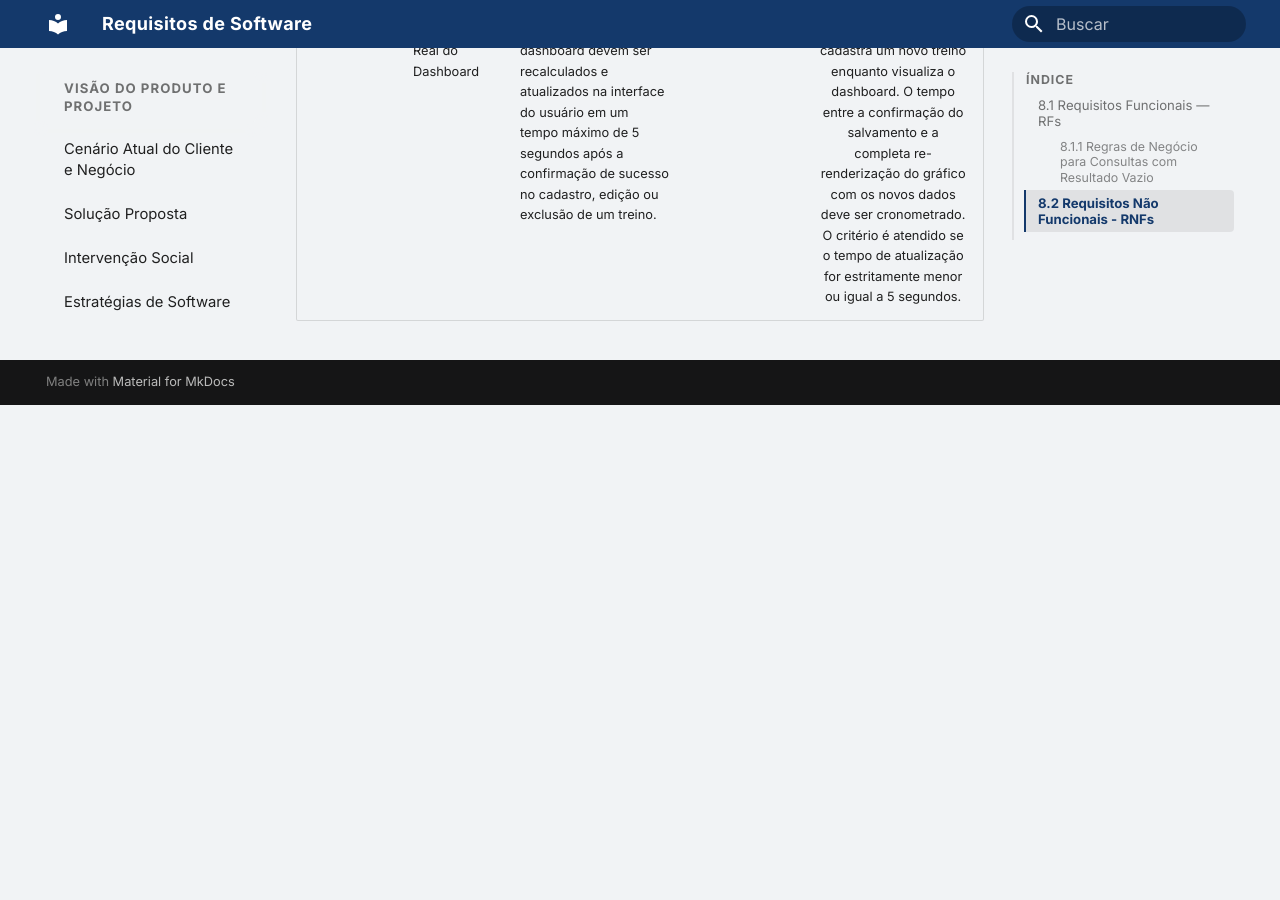
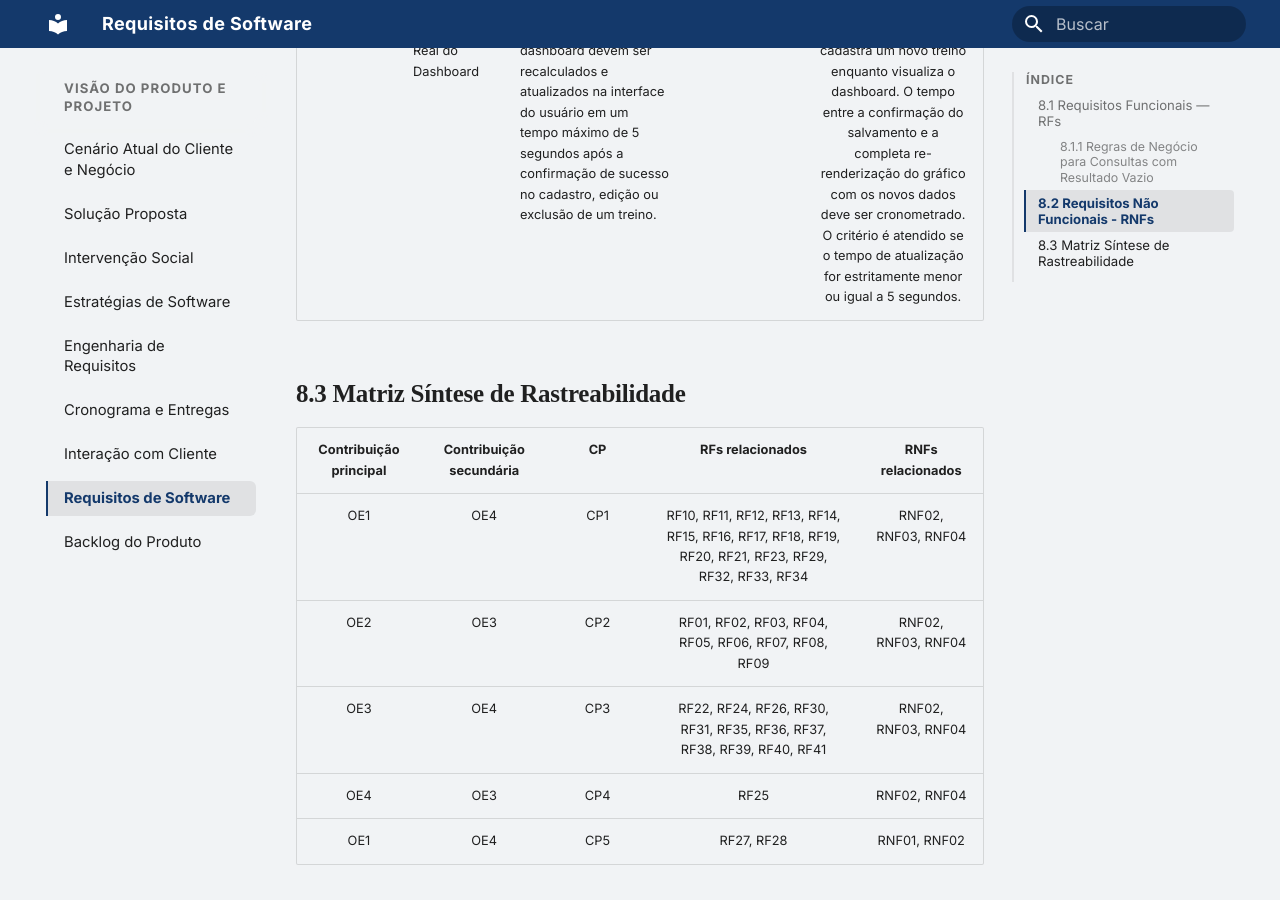
Before and after one commit to mdsreq-fga-unb/REQ-2026.2-T01-FutBoard, an MkDocs documentation site: the page built from docs/visao-produto/Requisitos-de-Software.md, in a window 1280 px wide and 900 px high, scrolled down 6413 px. Built offline with MkDocs 1.6.1 and Material for MkDocs 9.7.7, drawn with Linux system fonts in a browser that asks for light colours; before the commit the page ends 6818 px from its top, so only the background shows below that.

Commit message:
docs: adicionando matriz síntese de rastreabilidade

```diff
--- a/docs/visao-produto/Requisitos-de-Software.md
+++ b/docs/visao-produto/Requisitos-de-Software.md
@@ -76,3 +76,15 @@ Lista de requisitos não funcionais, contendo: Numeração do Requisito; Nome; D
 | **RNF02** | Interface Responsiva e Adaptável | A interface do sistema deve ser responsiva, adaptando o layout automaticamente de acordo com a resolução do dispositivo para não prejudicar a visualização dos gráficos na tela. | Usabilidade | Ao redimensionar a janela do navegador ou abrir a aplicacao em janelas com larguras de 360px (mobile), 768px (tablet) e 1366px (desktop). O teste é considerado aprovado se nenhum gráfico ficar cortado, sobreposto ou exigir barra de rolagem horizonal na página. |
 | **RNF03** | Eficiência no Cadastro de Treinos | O sistema deve possuir fluxos de tela com tempo máximo de prenchimento dos dados inferior ao tempo atual de 4 minutos e meio para o preenchimento dos dados. Como objetivo, o sistema deve garantir que o processo de registro de um novo treino seja concluído pelo treinador em menos de 2 minutos. | Usabilidade | O teste inicia no momento em que o treinador clica no botão para criar um novo treino e termina no momento em que a mensagem de "Treino cadastrado com sucesso" é exibida. O critério será considerado atendido se, para um cenário de complexidade média (cadastrar um treino utilizando atividades previamente cadastradas na biblioteca), o tempo total for estritamente inferior a 2 minutos. |
 | **RNF04** | Atualização em Tempo Real do Dashboard | Os gráficos e indicadores do dashboard devem ser recalculados e atualizados na interface do usuário em um tempo máximo de 5 segundos após a confirmação de sucesso no cadastro, edição ou exclusão de um treino. | Performance | Durante os testes de sistema, o treinador cadastra um novo treino enquanto visualiza o dashboard. O tempo entre a confirmação do salvamento e a completa re-renderização do gráfico com os novos dados deve ser cronometrado. O critério é atendido se o tempo de atualização for estritamente menor ou igual a 5 segundos. |
+
+
+## 8.3 Matriz Síntese de Rastreabilidade
+
+
+| Contribuição principal | Contribuição secundária | CP | RFs relacionados | RNFs relacionados |
+| :---: | :---: | :---: | :---: | :---: |
+| OE1 | OE4 | CP1 | RF10, RF11, RF12, RF13, RF14, RF15, RF16, RF17, RF18, RF19, RF20, RF21, RF23, RF29, RF32, RF33, RF34 | RNF02, RNF03, RNF04 |
+| OE2 | OE3 | CP2 | RF01, RF02, RF03, RF04, RF05, RF06, RF07, RF08, RF09 | RNF02, RNF03, RNF04 |
+| OE3 | OE4 | CP3 | RF22, RF24, RF26, RF30, RF31, RF35, RF36, RF37, RF38, RF39, RF40, RF41 | RNF02, RNF03, RNF04 |
+| OE4 | OE3 | CP4 | RF25 | RNF02, RNF04 |
+| OE1 | OE4 | CP5 | RF27, RF28 | RNF01, RNF02 |
```
